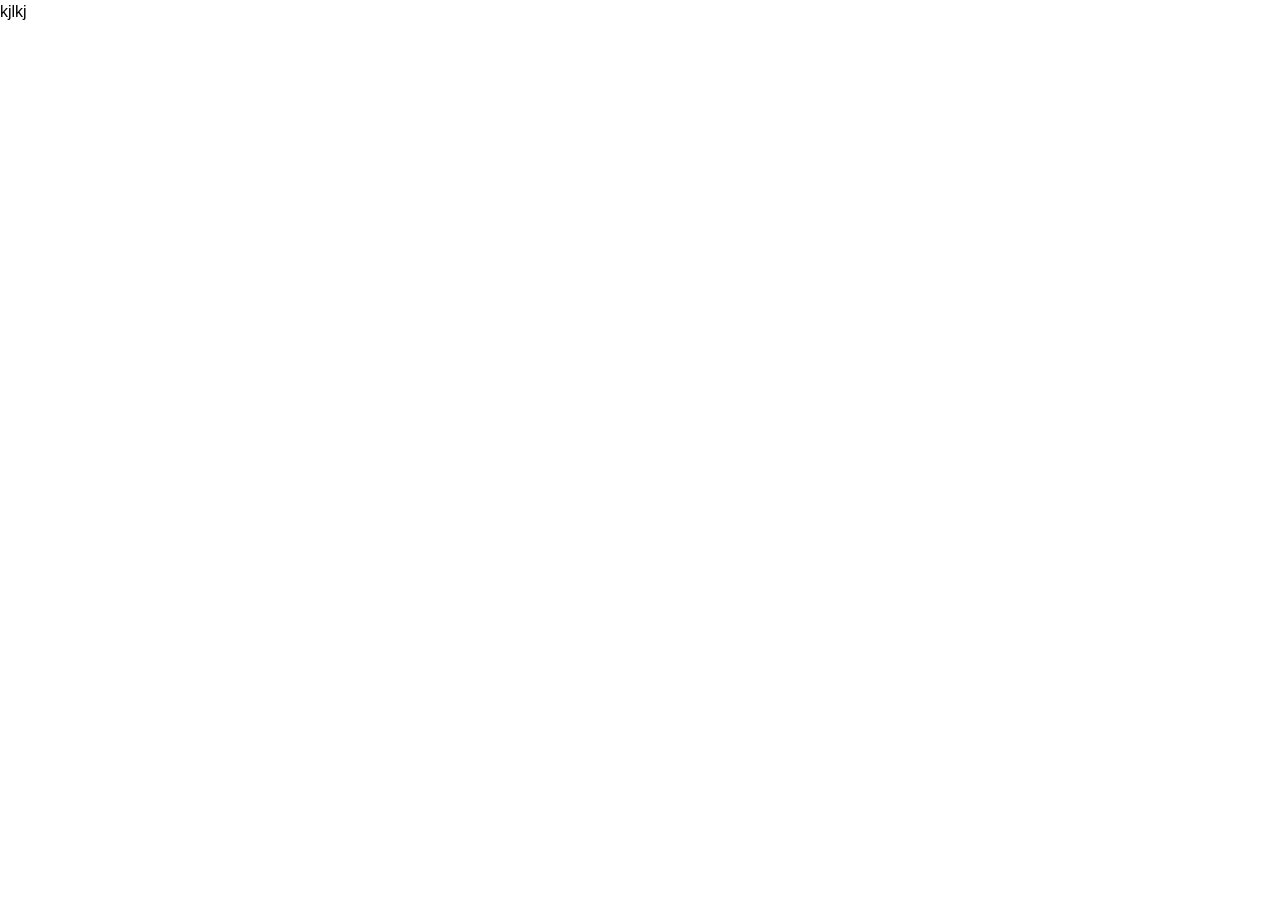
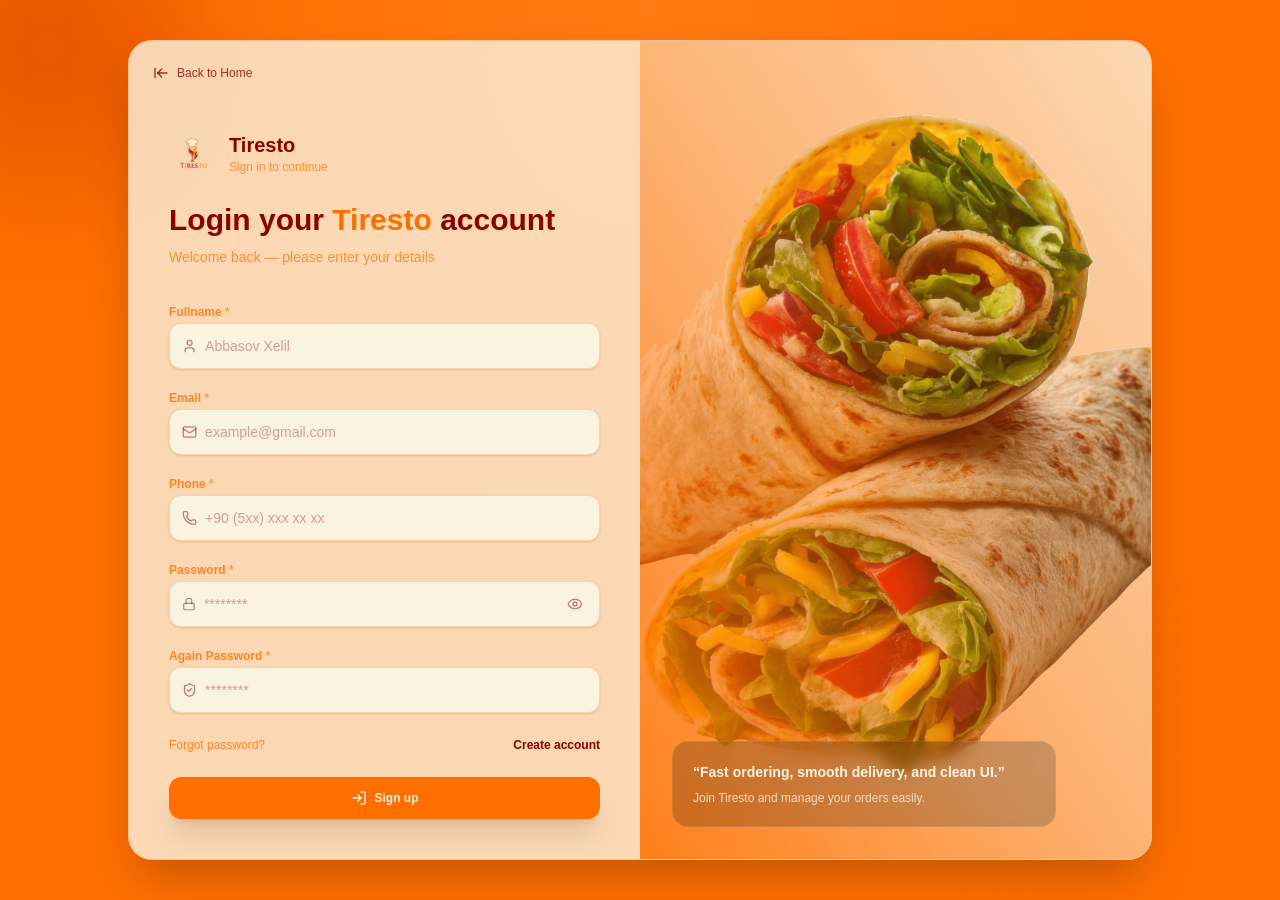
Before and after one commit to nickforhuman/tiresto, a Vue app: page /auth/register in a window 1280 px wide. Before the commit this address had no page. Before the commit the page ends 800 px from the top, so only its background shows below. Built offline with nearby package versions, Linux system fonts and the light colour scheme.

Commit message:
sign up page ui update

```diff
--- a/package.json
+++ b/package.json
@@ -13,6 +13,7 @@
   },
   "dependencies": {
     "@tailwindcss/vite": "^4.1.18",
+    "gsap": "^3.14.2",
     "lucide-vue-next": "^0.563.0",
     "pinia": "^3.0.4",
     "tailwindcss": "^4.1.18",
--- a/src/views/auth/LoginView.vue
+++ b/src/views/auth/LoginView.vue
@@ -56,7 +56,7 @@
               >Forgot password ?</router-link
             >
             <router-link
-              to="/auth/forgot-password"
+              to="/auth/register"
               class="text-xs text-primary font-semibold hover:underline transition-all"
               >Create account</router-link
             >
--- a/src/views/auth/RegisterView.vue
+++ b/src/views/auth/RegisterView.vue
@@ -1,3 +1,211 @@
 <template>
-  <h1>kjlkj</h1>
+  <div
+    class="relative w-full min-h-screen bg-primary-second px-4 py-10 flex items-center justify-center overflow-hidden"
+  >
+    <!-- background decoration -->
+    <div class="pointer-events-none absolute inset-0">
+      <div class="absolute -top-24 -left-24 h-72 w-72 rounded-full bg-primary/20 blur-3xl"></div>
+      <div
+        class="absolute -bottom-24 -right-24 h-72 w-72 rounded-full bg-primary-second/30 blur-3xl"
+      ></div>
+      <div
+        class="absolute inset-0 bg-[radial-gradient(ellipse_at_top,rgba(255,255,255,0.08),transparent_55%)]"
+      ></div>
+    </div>
+
+    <div
+      class="relative grid w-full max-w-5xl grid-cols-1 overflow-hidden rounded-3xl border border-primary-second/20 bg-second/80 shadow-2xl backdrop-blur-md md:grid-cols-2"
+    >
+      <!-- left -->
+      <div class="relative px-6 py-10 sm:px-10">
+        <router-link
+          to="/"
+          class="absolute left-6 top-6 inline-flex items-center gap-2 text-xs text-primary/80 hover:text-primary-second hover:underline"
+        >
+          <ArrowLeftToLine class="h-4 w-4" />
+          Back to Home
+        </router-link>
+
+        <!-- header -->
+        <div class="pt-12">
+          <div class="flex items-center gap-3">
+            <img src="@/assets/images/logo.png" class="w-10 sm:w-12 drop-shadow" alt="Tiresto" />
+            <div class="leading-tight">
+              <h1 class="text-lg font-extrabold text-primary sm:text-xl">Tiresto</h1>
+              <p class="text-xs text-primary-second/70">Sign in to continue</p>
+            </div>
+          </div>
+
+          <h2 class="mt-6 text-2xl font-extrabold leading-tight text-primary sm:text-3xl">
+            Login your <span class="text-primary-second">Tiresto</span> account
+          </h2>
+          <p class="mt-2 text-sm text-primary-second/70">
+            Welcome back — please enter your details
+          </p>
+        </div>
+
+        <!-- form -->
+        <form class="mt-8 space-y-4">
+          <!-- Fullname -->
+          <div class="space-y-2">
+            <label for="fullname" class="text-xs font-semibold text-primary-second/80">
+              Fullname <span class="text-primary-second/60">*</span>
+            </label>
+
+            <div
+              class="group flex items-center gap-2 rounded-xl border border-primary-second/25 bg-second px-3 py-2 shadow-sm transition-all focus-within:border-primary-second focus-within:ring-2 focus-within:ring-primary-second/25"
+            >
+              <User class="h-4 w-4 text-primary/50 group-focus-within:text-primary-second" />
+              <input
+                id="fullname"
+                type="text"
+                placeholder="Abbasov Xelil"
+                class="w-full bg-transparent py-1 text-sm text-primary outline-none placeholder:text-primary/35"
+                autocomplete="name"
+              />
+            </div>
+          </div>
+
+          <!-- Email -->
+          <div class="space-y-2">
+            <label for="email" class="text-xs font-semibold text-primary-second/80">
+              Email <span class="text-primary-second/60">*</span>
+            </label>
+
+            <div
+              class="group flex items-center gap-2 rounded-xl border border-primary-second/25 bg-second px-3 py-2 shadow-sm transition-all focus-within:border-primary-second focus-within:ring-2 focus-within:ring-primary-second/25"
+            >
+              <Mail class="h-4 w-4 text-primary/50 group-focus-within:text-primary-second" />
+              <input
+                id="email"
+                type="email"
+                placeholder="example@gmail.com"
+                class="w-full bg-transparent py-1 text-sm text-primary outline-none placeholder:text-primary/35"
+                autocomplete="email"
+              />
+            </div>
+          </div>
+
+          <!-- Phone -->
+          <div class="space-y-2">
+            <label for="phone" class="text-xs font-semibold text-primary-second/80">
+              Phone <span class="text-primary-second/60">*</span>
+            </label>
+
+            <div
+              class="group flex items-center gap-2 rounded-xl border border-primary-second/25 bg-second px-3 py-2 shadow-sm transition-all focus-within:border-primary-second focus-within:ring-2 focus-within:ring-primary-second/25"
+            >
+              <Phone class="h-4 w-4 text-primary/50 group-focus-within:text-primary-second" />
+              <input
+                id="phone"
+                type="tel"
+                inputmode="tel"
+                placeholder="+90 (5xx) xxx xx xx"
+                class="w-full bg-transparent py-1 text-sm text-primary outline-none placeholder:text-primary/35"
+                autocomplete="tel"
+              />
+            </div>
+          </div>
+
+          <!-- Password -->
+          <div class="space-y-2">
+            <label for="password" class="text-xs font-semibold text-primary-second/80">
+              Password <span class="text-primary-second/60">*</span>
+            </label>
+
+            <div
+              class="group flex items-center gap-2 rounded-xl border border-primary-second/25 bg-second px-3 py-2 shadow-sm transition-all focus-within:border-primary-second focus-within:ring-2 focus-within:ring-primary-second/25"
+            >
+              <Lock class="h-4 w-4 text-primary/50 group-focus-within:text-primary-second" />
+              <input
+                id="password"
+                type="password"
+                placeholder="********"
+                class="w-full bg-transparent py-1 text-sm text-primary outline-none placeholder:text-primary/35"
+                autocomplete="current-password"
+              />
+
+              <button
+                type="button"
+                class="rounded-lg p-1 text-primary/50 hover:text-primary-second"
+                aria-label="Show password"
+              >
+                <Eye class="h-4 w-4" />
+              </button>
+            </div>
+          </div>
+
+          <!-- Again Password -->
+          <div class="space-y-2">
+            <label for="password2" class="text-xs font-semibold text-primary-second/80">
+              Again Password <span class="text-primary-second/60">*</span>
+            </label>
+
+            <div
+              class="group flex items-center gap-2 rounded-xl border border-primary-second/25 bg-second px-3 py-2 shadow-sm transition-all focus-within:border-primary-second focus-within:ring-2 focus-within:ring-primary-second/25"
+            >
+              <ShieldCheck class="h-4 w-4 text-primary/50 group-focus-within:text-primary-second" />
+              <input
+                id="password2"
+                type="password"
+                placeholder="********"
+                class="w-full bg-transparent py-1 text-sm text-primary outline-none placeholder:text-primary/35"
+                autocomplete="new-password"
+              />
+            </div>
+          </div>
+
+          <div class="flex items-center justify-between pt-2">
+            <router-link
+              to="/auth/forgot-password"
+              class="text-xs text-primary-second/80 hover:text-primary-second hover:underline"
+            >
+              Forgot password?
+            </router-link>
+
+            <router-link
+              to="/auth/register"
+              class="text-xs font-semibold text-primary hover:underline"
+            >
+              Create account
+            </router-link>
+          </div>
+
+          <button
+            type="submit"
+            class="mt-2 inline-flex w-full items-center justify-center gap-2 rounded-xl border border-primary-second bg-primary-second px-4 py-3 text-xs font-extrabold text-second shadow-xl transition-all hover:bg-second hover:text-primary-second hover:border-primary-second active:scale-[0.99]"
+          >
+            <LogIn class="h-4 w-4" />
+            Sign up
+          </button>
+        </form>
+      </div>
+
+      <!-- right -->
+      <div class="relative hidden min-h-[560px] md:block">
+        <div
+          class="absolute inset-0 bg-[url('@/assets/images/auth/register.webp')] bg-cover bg-center"
+        ></div>
+
+        <!-- overlay -->
+        <div
+          class="absolute inset-0 bg-gradient-to-tr from-primary-second/85 via-primary-second/35 to-transparent"
+        ></div>
+
+        <!-- content -->
+        <div class="relative flex h-full flex-col justify-end p-8">
+          <div class="max-w-sm rounded-2xl border border-white/10 bg-black/20 p-5 backdrop-blur-sm">
+            <p class="text-sm font-semibold text-second">
+              “Fast ordering, smooth delivery, and clean UI.”
+            </p>
+            <p class="mt-2 text-xs text-second/80">Join Tiresto and manage your orders easily.</p>
+          </div>
+        </div>
+      </div>
+    </div>
+  </div>
 </template>
+
+<script setup lang="ts">
+import { ArrowLeftToLine, User, Mail, Phone, Lock, Eye, ShieldCheck, LogIn } from 'lucide-vue-next'
+</script>
```
Also changed, not shown: src/assets/images/auth/register.webp (added), 1 other file (tests, documents, lock files or other folders).
